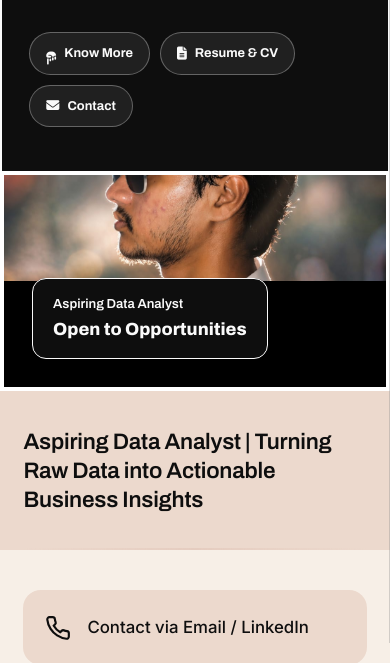
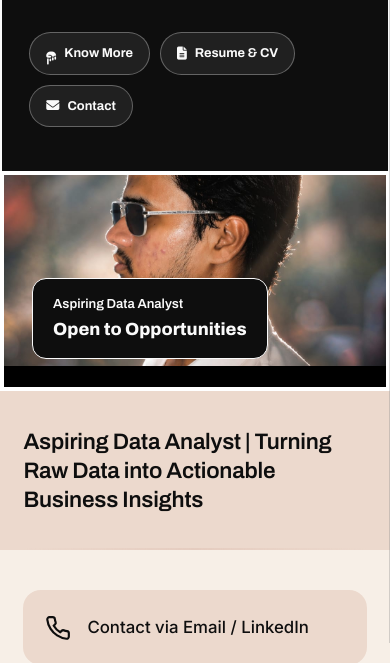
Before and after one commit to SomeshGouda/someshgouda.github.io, a plain HTML site: page index.html in a window 390 px wide. Shown: the part 201-864 px from the top of the page. Drawn offline with nearby package versions, Linux system fonts and the light colour scheme.

Commit message:
Increase height of pan-img to 90%

```diff
--- a/index.html
+++ b/index.html
@@ -211,7 +211,7 @@
 
   .pan-img{
     width:100%;
-    height:50%;
+    height:90%;
     object-fit:cover;
     object-position:center;
     background:#000;
```
